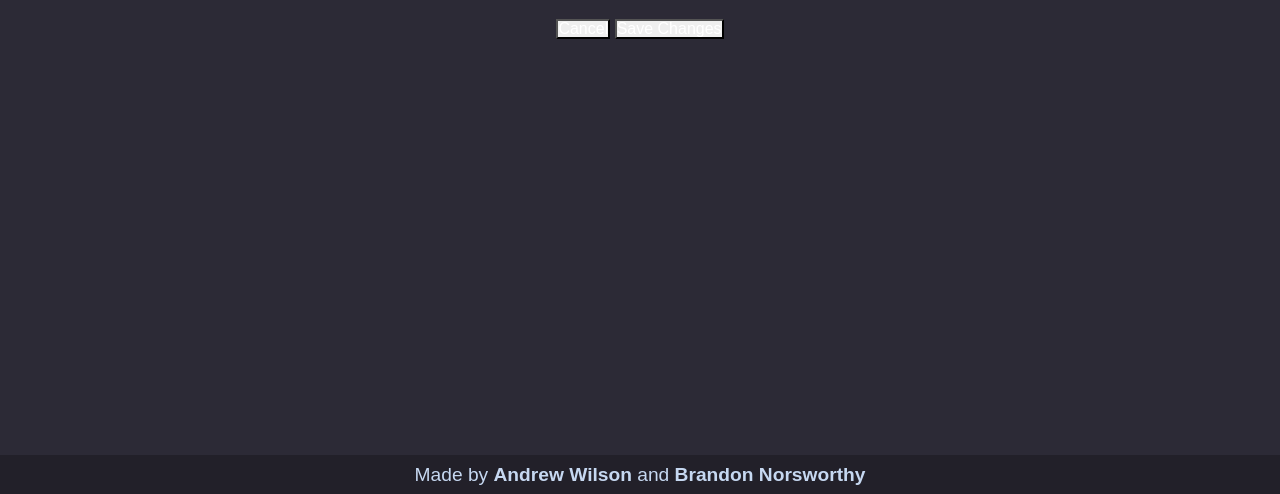
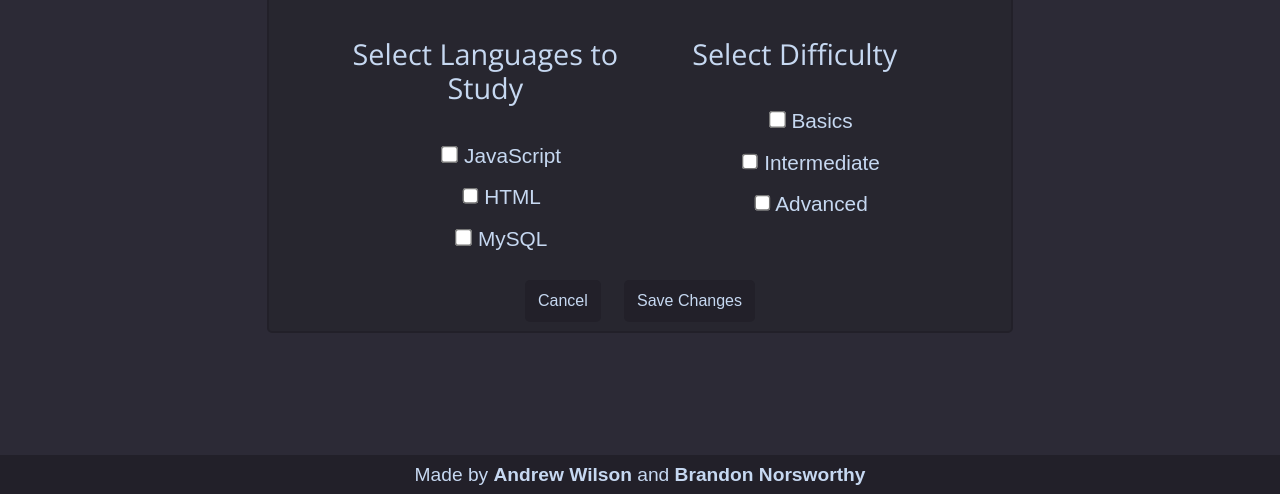
Before and after one commit to andwilson36/cracking_the_interview, a website with bundled scripts: page public/views/technical-questions.html in a window 1280 px wide. Shown: the part 306-800 px from the top of the page. Built offline with nearby package versions, Linux system fonts and the light colour scheme.

Commit message:
settings modal

```diff
--- a/public/assets/styles/style.css
+++ b/public/assets/styles/style.css
@@ -1,6 +1,7 @@
 :root {
     --text-color: rgb(198, 216, 241);
     --dark-background: rgb(34, 32, 41);
+    --modal-background: rgb(39, 38, 47);
 }
 
 body {
@@ -81,31 +82,6 @@ content a {
     height: auto;
 }
 
-/* button {
-    background-color: rgb(44, 42, 54);
-    border: none;
-    text-align: center;
-    margin-top: 4rem;
-    display: flex;
-    justify-content: center;
-    align-items: center;
-}
-
-button a {
-    color: var(--text-color);
-    text-decoration: none;
-    margin: 2rem;
-    display: flex;
-    flex-direction: column;
-    flex-wrap: nowrap;
-    height: auto;
-} */
-
-form {
-    background-color: var(--dark-background);
-    border-radius: 5px;
-}
-
 footer {
     color: var(--text-color);
     background-color: var(--dark-background);
@@ -179,6 +155,36 @@ footer a {
     font-size: 1.7rem;
 }
 
+.qa-settings-modal {
+    background-color: var(--modal-background);
+    border: solid 2px var(--dark-background);
+    border-radius: 5px;
+}
+
+.settings-modal h3 {
+    font-size: 1.8rem;
+
+}
+
+.settings-modal ul li {
+    margin: 1rem;
+    zoom: 1.3;
+}
+
 .modal-button {
-    color: #fff;
+    color: var(--text-color);
+    background-color: var(--dark-background);
+    text-decoration: none;
+    margin: .6rem;
+    padding: .8rem;
+    border: none;
+    border-radius: 5px;
 }
+
+.modal-button:hover {
+    color: var(--text-color);
+    background-color: rgb(29, 27, 34);
+    transform: scale(1.05);
+    transition: transform 150ms;
+    box-shadow: rgb(29, 27, 34) 0px 10px 20px -10px;
+}
--- a/public/views/technical-questions.html
+++ b/public/views/technical-questions.html
@@ -13,7 +13,8 @@
     <link rel="preconnect" href="https://fonts.gstatic.com" crossorigin>
     <link href="https://fonts.googleapis.com/css2?family=Nunito:wght@200&display=swap" rel="stylesheet">
     <!-- CSS Links -->
-    <link href="https://cdn.jsdelivr.net/npm/bootstrap@5.1.1/dist/css/bootstrap.min.css" rel="stylesheet" integrity="sha384-F3w7mX95PdgyTmZZMECAngseQB83DfGTowi0iMjiWaeVhAn4FJkqJByhZMI3AhiU" crossorigin="anonymous">
+    <link href="https://cdn.jsdelivr.net/npm/bootstrap@5.1.1/dist/css/bootstrap.min.css" rel="stylesheet"
+        integrity="sha384-F3w7mX95PdgyTmZZMECAngseQB83DfGTowi0iMjiWaeVhAn4FJkqJByhZMI3AhiU" crossorigin="anonymous">
     <link rel="stylesheet" href="../assets/styles/reset.css">
     <link rel="stylesheet" href="../assets/styles/style.css">
     <link rel="shortcut icon" href="./assets/images/favicon.ico?" type="image/x-icon">
@@ -33,48 +34,41 @@
                 </a>
             </button>
         </div>
-
+        <div class="col-7">
             <div class="qa-settings-modal">
                 <div class="settings-modal-content">
                     <h3>Question Settings</h3>
+                    <div class="row">
+                        <div class="col-1"></div>
+                        <form class="settings-modal col-5">
+                            <h3>Select Languages to Study</h3>
+                            <ul>
+                                <li><input type="checkbox"> JavaScript</input></li>
+                                <li><input type="checkbox"> HTML</input></li>
+                                <li><input type="checkbox"> MySQL</input></li>
+                            </ul>
+                        </form>
+                        <form class="settings-modal col-5">
+                            <h3>Select Difficulty</h3>
+                            <ul>
+                                <li><input type="checkbox"> Basics</input></li>
+                                <li><input type="checkbox"> Intermediate</input></li>
+                                <li><input type="checkbox"> Advanced</input></li>
+                            </ul>
+                        </form>
+                    </div>
                     <button class="modal-button">Cancel</button>
                     <button class="modal-button submit">Save Changes</button>
                 </div>
             </div>
-        <!-- <div class="col-1"></div>
-        <div class="col-10">
-            <content class="row qa-content">
-                <div class="row content-question">
-                    <div>The question will go here</div>
         </div>
-                <div class="row content-answer">
-                    <div>The answer will go here</div>
-                </div>
-            </content>
-        </div> -->
-
-        <!-- <form class="col-4">
-            <h3>Select Languages to Study</h3>
-            <ul>
-                <li><input type="checkbox"> JavaScript</input></li>
-                <li><input type="checkbox"> HTML</input></li>
-                <li><input type="checkbox">  MySQL</input></li>
-            </ul>
-        </form>
-        <div class="col-1"></div>
-        <form class="col-4">
-            <h3>Select Difficulty</h3>
-            <ul>
-                <li><input type="checkbox"> Basics</input></li>
-                <li><input type="checkbox"> Intermediate</input></li>
-                <li><input type="checkbox">  Advanced</input></li>
-            </ul>
-        </form> -->
     </main>
     <footer>
         <p>Made by <a href="#">Andrew Wilson</a> and <a href="#">Brandon Norsworthy</a></p>
     </footer>
-    <script src="https://cdn.jsdelivr.net/npm/bootstrap@5.1.1/dist/js/bootstrap.bundle.min.js" integrity="sha384-/bQdsTh/da6pkI1MST/rWKFNjaCP5gBSY4sEBT38Q/9RBh9AH40zEOg7Hlq2THRZ" crossorigin="anonymous"></script>
+    <script src="https://cdn.jsdelivr.net/npm/bootstrap@5.1.1/dist/js/bootstrap.bundle.min.js"
+        integrity="sha384-/bQdsTh/da6pkI1MST/rWKFNjaCP5gBSY4sEBT38Q/9RBh9AH40zEOg7Hlq2THRZ"
+        crossorigin="anonymous"></script>
     <script src="https://ajax.googleapis.com/ajax/libs/jquery/3.5.1/jquery.min.js"></script>
     <script type="module" src="../assets/scripts/technical.js"></script>
 </body>
```
Lines whose indentation alone changed are shown as unchanged.
